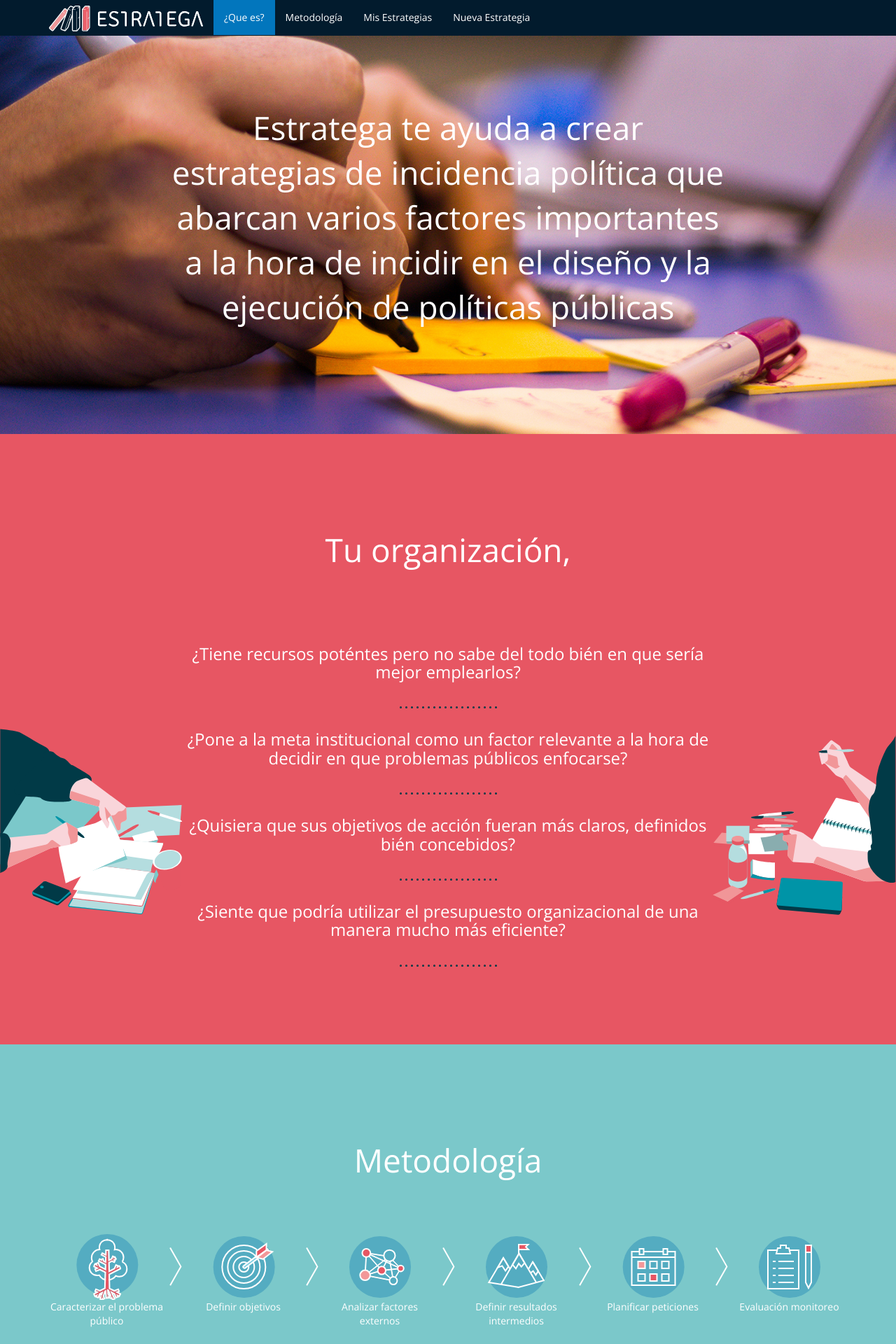
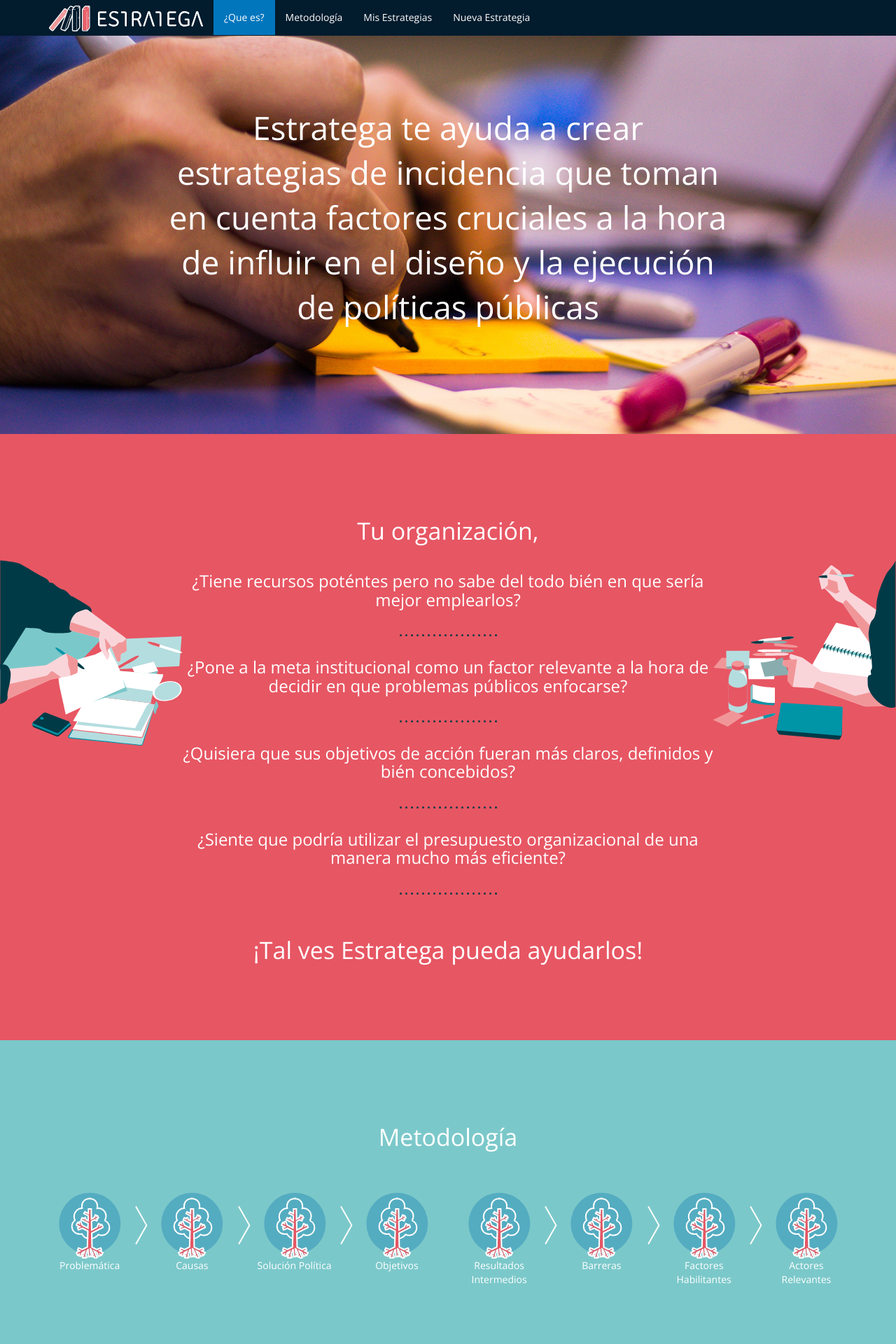
Before and after one commit to teespy/estratega-django, a Django app: page / in a window 1280 px wide. Shown: the top 1920 px of the page at 70% size. Run offline with Django 3.2, Linux system fonts and the light colour scheme; some libraries are stand-ins or nearby versions.

Commit message:
mas arreglos al css

```diff
--- a/estratega/templates/estratega/index.html
+++ b/estratega/templates/estratega/index.html
@@ -6,21 +6,17 @@
     {% include "navbar.html" with navhighlighted="inicio" %}
 {% endblock %}
 
-
 {% block content %}
 <section id="section-index-hero">
     <div class="container">
         <h1 class="text-center text-white width-800-nomargin">
-            <span>
-Estratega te ayuda a crear estrategias de incidencia política que abarcan varios
-factores importantes a la hora de incidir en el diseño y la ejecución de políticas
-públicas
+            Estratega te ayuda a crear estrategias de incidencia que toman en cuenta factores cruciales a la hora de influir en el diseño y la
+            ejecución de políticas públicas
 
             <!--
 Reduce los riesgos y aumenta el desempeño de tu equipo al momento de
 incidir en políticas públicas
 -->
-            </span>
         </h1>
     </div>
 </section>
@@ -42,15 +38,14 @@ Tu organización,
 
         </h3>
         <h3 class="text-white">
-¿Pone a la meta institucional como un factor relevante a la hora de decidir
-en que problemas públicos enfocarse?
+            ¿Pone a la meta institucional como un factor relevante a la hora de decidir en que problemas públicos enfocarse?
 
             <!--
 ¿Tus flujos de comunicación interna y externa trabajan en función de tu meta institucional?
 -->
         </h3>
         <h3 class="text-white">
-¿Quisiera que sus objetivos de acción fueran más claros, definidos bién concebidos?
+            ¿Quisiera que sus objetivos de acción fueran más claros, definidos y bién concebidos?
 
             <!--
 ¿No logran conectar con los actores sociales con los que te deberías relacionar?
@@ -58,37 +53,25 @@ en que problemas públicos enfocarse?
 
         </h3>
         <h3 class="text-white">
-¿Siente que podría utilizar el presupuesto organizacional de una manera
-mucho más eficiente?
+            ¿Siente que podría utilizar el presupuesto organizacional de una manera mucho más eficiente?
 
             <!--
 ¿Tu presupuesto organizacional es escaso y necesitas optimizarlo de la mejor manera?
 -->
+    </div>
+
+    <div class="container text-center width-800-nomargin">
+        <div class="spacer30"></div>
+        <h2 class="text-white">
+            ¡Tal ves Estratega pueda ayudarlos!
+        </h2>
     </div>
 </section>
 
 <section class="metodologia" id="section-index-metodologia">
     <div class="container">
         <h2 class="text-white text-center">Metodología</h2>
-        <div class="row">
-            <div class="col-md-2 text-center arrow"><img class="" alt="Caracterizar el problema público" src="{% static 'images/m02.svg' %}" />
-                <p class="text-white">Caracterizar el problema público</p>
-            </div>
-            <div class="col-md-2 text-center arrow"><img class="" alt="Definir objetivos" src="{% static 'images/m03.svg' %}" />
-                <p class="text-white">Definir objetivos</p>
-            </div>
-            <div class="col-md-2 text-center arrow"><img class="" alt="Analizar factores externos" src="{% static 'images/m04.svg' %}" />
-                <p class="text-white">Analizar factores externos</p>
-            </div>
-            <div class="col-md-2 text-center arrow"><img class="" alt="Definir resultados intermedios" src="{% static 'images/m05.svg' %}" />
-                <p class="text-white">Definir resultados intermedios</p>
-            </div>
-            <div class="col-md-2 text-center arrow"><img class="" alt="Planificar peticiones" src="{% static 'images/m06.svg' %}" />
-                <p class="text-white">Planificar peticiones</p>
-            </div>
-            <div class="col-md-2 text-center arrow"><img class="" alt="Evaluación monitoreo" src="{% static 'images/m07.svg' %}" />
-                <p class="text-white">Evaluación monitoreo</p>
-            </div>
+        {% include "row_metodologia.html" %}
         </div>
     </div>
 </section>
@@ -130,7 +113,7 @@ mucho más eficiente?
     </div>
 </section>
 
-<section class="organizations" id="usanestratega">
+<section id="section-index-usan-estratega">
     <div class="container">
         <div class="row">
             <div class="col-md-12">
@@ -138,7 +121,7 @@ mucho más eficiente?
             </div>
         </div>
 
-        <div class="row">
+        <div class="row" id="row-logos">
             <div class="col-xs-12 col-sm-6 col-md-2 col-lg-2">
                 <a href="//www.techo.org/paises/chile/" target="_blank"><img class="logos" alt="Logo TECHO" src="{% static 'images/logo-techo.svg' %}" data-pin-nopin="true"></a>
             </div>
--- a/estrategias/forms.py
+++ b/estrategias/forms.py
@@ -52,4 +52,4 @@ class EstrategiaTituloForm(forms.ModelForm):
                                 )
         )
 
-    titulo = forms.CharField(label='Esta es una estrategia para solucionar...', max_length=100)
+    titulo = forms.CharField(label='Esta es una estrategia para...', max_length=80)
--- a/estrategias/static/css/styles.css
+++ b/estrategias/static/css/styles.css
@@ -31,9 +31,8 @@ h1 {
 }
 
 h2 {
-  font-size: 46px;
+  font-size: 34px;
   font-weight: 300;
-  margin: 40px 0 80px;
 }
 
 h3 {
@@ -116,7 +115,11 @@ input, button, select, textarea {
 }
 
 .spacer30 {
-    height: 15px;
+    height: 30px;
+}
+
+.spacer60 {
+    height: 60px;
 }
 
 .nopadding {
@@ -251,17 +255,16 @@ ul.dropdown-menu.dropdown-menu-button.thin{
 #section-index-preguntas:before {
   content: url("../images/illustration01.svg");
   position: absolute;
-  bottom: 180px;
+  top: 180px;
   left: 0;
 }
 
 #section-index-preguntas:after {
   content: url("../images/illustration02.svg");
   position: absolute;
-  bottom: 180px;
+  top: 180px;
   right: 0;
 }
-
 
 #section-index-preguntas h3 {
   background: url("../images/oval.svg") no-repeat bottom;
@@ -285,8 +288,6 @@ ul.dropdown-menu.dropdown-menu-button.thin{
 
 .metodologia {
   background: #7BC8CA;
-  /*padding: 30px 0 90px;*/
-  position: relative;
 }
 
 .metodologia .arrow:after {
@@ -298,6 +299,24 @@ ul.dropdown-menu.dropdown-menu-button.thin{
 
 .metodologia .arrow:last-child:after {
   content: none;
+}
+
+.row-metodologia {
+  padding-top: 50px;
+}
+
+
+/* Section Specific (section-metodologia-metodologia) */
+
+#section-metodologia-metodologia {
+  padding-top: 150px;
+}
+
+
+/* Section Specific (section-metodologia-info) */
+
+#section-metodologia-info h3 {
+  font-weight: 500;
 }
 
 
--- a/estrategias/templates/estrategias/forms/login.html
+++ b/estrategias/templates/estrategias/forms/login.html
@@ -1,5 +1,6 @@
+<section id="section-login-form">
     <div class="row">
-    <div class="col-md-8 col-md-offset-2">
+        <div class="col-md-4 col-md-offset-4">
             <form action="{% url "login" %}" method="post" accept-charset="utf-8">
                 {% load crispy_forms_tags %}
                 {{ form | crispy }}
@@ -14,5 +15,4 @@
             </form>
         </div>
     </div>
-
-<div class="row spacer15"></div>
+</section>
--- a/estrategias/templates/estrategias/forms/nueva_estrategia.html
+++ b/estrategias/templates/estrategias/forms/nueva_estrategia.html
@@ -1,6 +1,7 @@
 <!-- Formulario Nueva Estrategia -->
+<section id="section-nueva-estrategia-form">
     <div class="row">
-    <div class="col-md-8 col-md-offset-2">
+        <div class="col-md-6 col-md-offset-3">
             <form action="{% url "estrategias:nueva_estrategia" %}" method="post" accept-charset="utf-8">
                 {% load crispy_forms_tags %}
                 {{ form | crispy }}
@@ -12,5 +13,4 @@
             </form>
         </div>
     </div>
-
-<div class="row spacer15"></div>
+</section>
--- a/estrategias/templates/estrategias/nueva_estrategia.html
+++ b/estrategias/templates/estrategias/nueva_estrategia.html
@@ -7,11 +7,10 @@
 {% endblock %}
 
 {% block content %}
-<section id="nuevaestrategia">
+<section id="section-nueva-estrategia">
     <div class="container">
-        <h2 class="text-center p-top-50">Crea una nueva Estrategia</h2>
+        <h1 class="text-center">Crea una nueva Estrategia</h1>
         {% include 'estrategias/forms/nueva_estrategia.html' %}
-        <div class="col-md-12 spacer15"></div>
     </div>
 </section>
 {% endblock %}
--- a/templates/base_generic.html
+++ b/templates/base_generic.html
@@ -49,7 +49,6 @@
                 </div>
                 <div class="col-md-4 text-center">
                     <ul class="list-unstyled">
-                        <li>Un proyecto de</li>
                         <li><a href="//ciudadanointeligente.org" target="_blank" onclick="ga('send', 'event', 'footer-logo-fci', 'click');"><img src="{% static 'images/logo-ciudadanoi-parafondooscuro.png' %}" title="Fundación Ciudadano Inteligente" data-pin-nopin="true"></a>
                         </li>
                     </ul>
--- /dev/null
+++ b/templates/row_metodologia.html
@@ -0,0 +1,40 @@
+{% load staticfiles %}
+
+<div class="row row-metodologia">
+    <div class="col-md-6 nopadding">
+        <div class="col-md-3 text-center arrow">
+            <img alt="Problemática" src="{% static 'images/m02.svg' %}">
+            <p class="text-white">Problemática</p>
+        </div>
+        <div class="col-md-3 text-center arrow">
+            <img alt="Problemática" src="{% static 'images/m02.svg' %}">
+            <p class="text-white">Causas</p>
+        </div>
+        <div class="col-md-3 text-center arrow">
+            <img alt="Solución Política" src="{% static 'images/m02.svg' %}">
+            <p class="text-white">Solución Política</p>
+        </div>
+        <div class="col-md-3 text-center arrow">
+            <img alt="Objetivos" src="{% static 'images/m02.svg' %}">
+            <p class="text-white">Objetivos</p>
+        </div>
+    </div>
+    <div class="col-md-6 nopadding">
+        <div class="col-md-3 text-center arrow">
+            <img alt="Resultados Intermedios" src="{% static 'images/m02.svg' %}">
+            <p class="text-white">Resultados Intermedios</p>
+        </div>
+        <div class="col-md-3 text-center arrow">
+            <img alt="Barreras" src="{% static 'images/m02.svg' %}">
+            <p class="text-white">Barreras</p>
+        </div>
+        <div class="col-md-3 text-center arrow">
+            <img alt="Factores Habilitantes" src="{% static 'images/m02.svg' %}">
+            <p class="text-white">Factores Habilitantes</p>
+        </div>
+        <div class="col-md-3 text-center arrow">
+            <img alt="Actores Relevantes" src="{% static 'images/m02.svg' %}">
+            <p class="text-white">Actores Relevantes</p>
+        </div>
+    </div>
+</div>
```
Also changed, not shown: other parts of estrategias/static/css/styles.css (+50 -12 lines), estratega/templates/estratega/metodologia.html (+2 -39 lines), estrategias/templates/estrategias/login.html (+6 -4 lines). Lines whose indentation alone changed are shown as unchanged.
